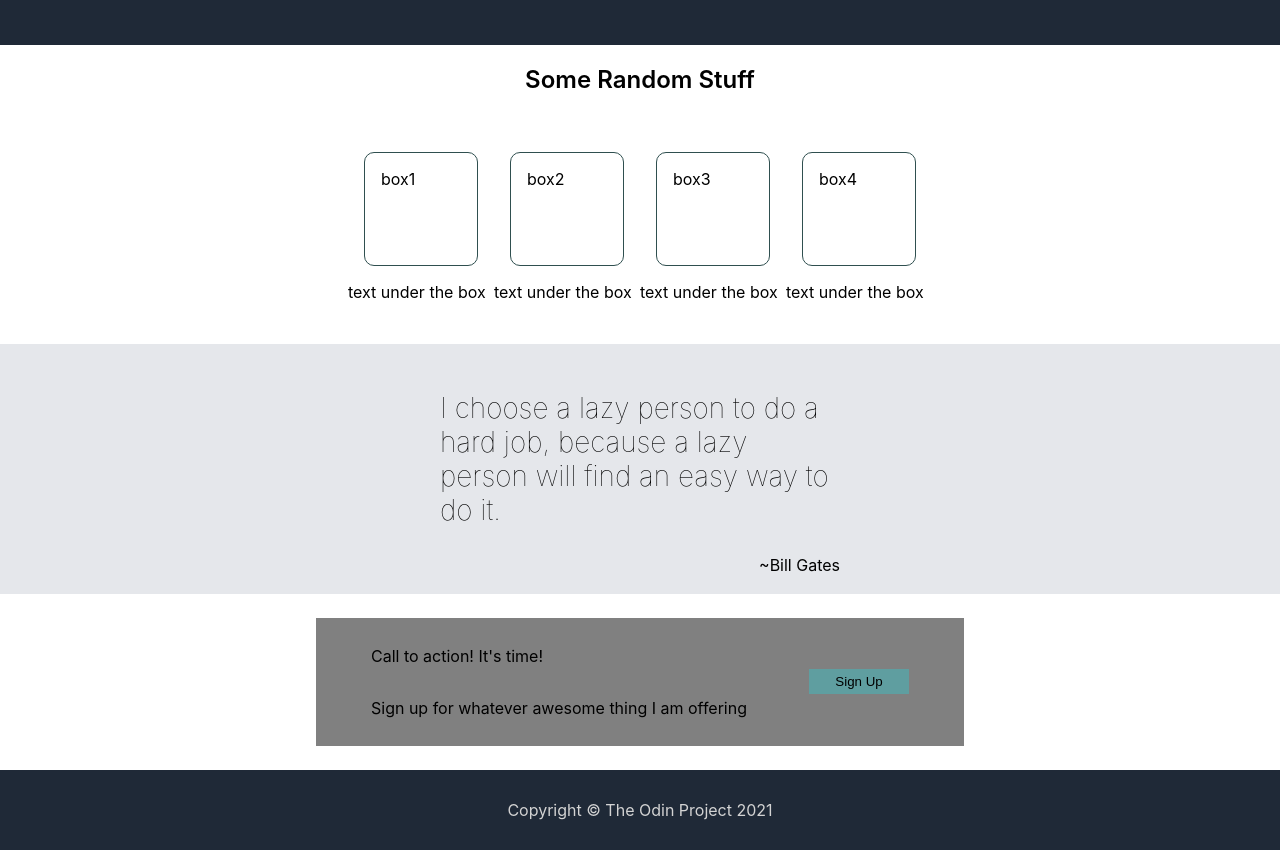
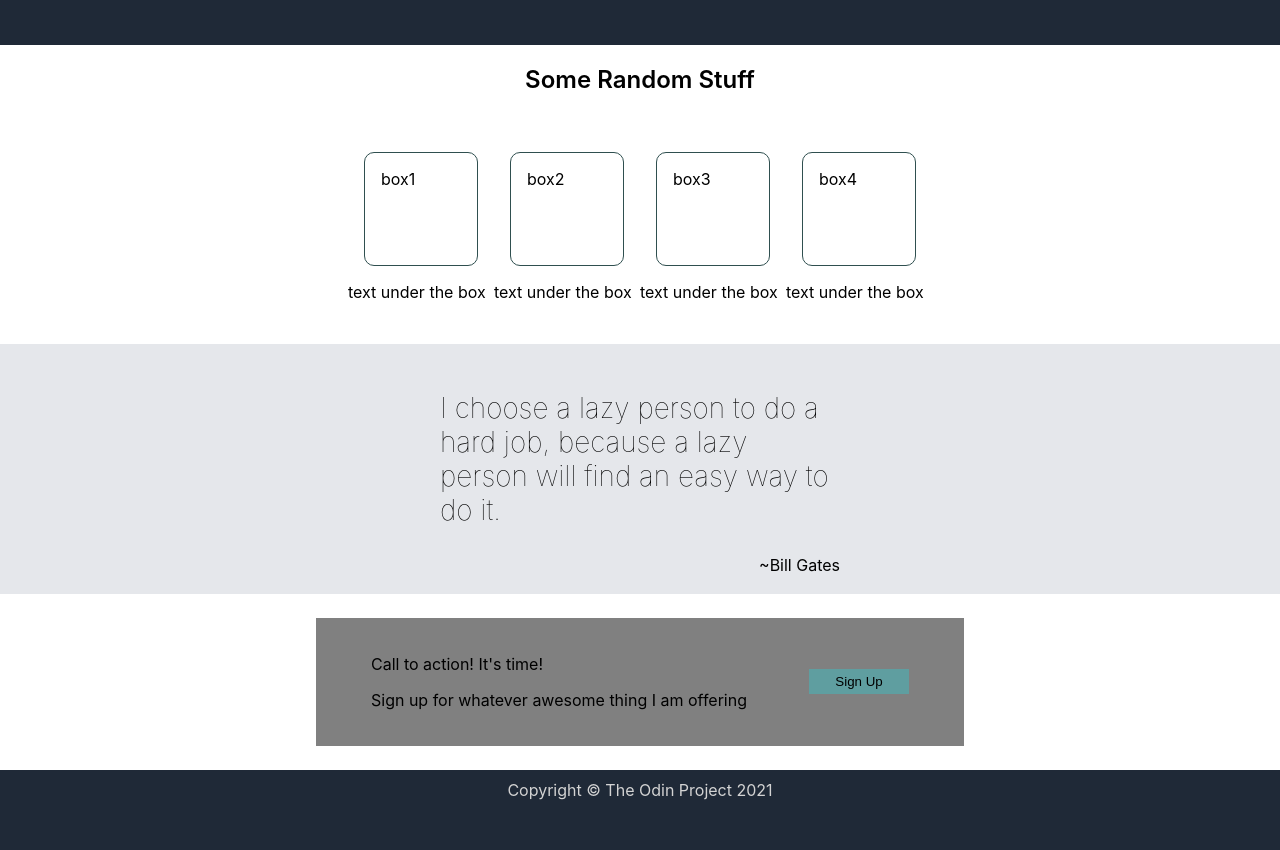
Before and after one commit to rosie94/landing-page, a plain HTML site: page index.html in a window 1280 px wide. Shown: the part 229-1079 px from the top of the page. After the commit the page ends 1039 px from the top, so only its background shows below. Drawn offline with Linux system fonts and the light colour scheme.

Commit message:
add style.css layout and formatting changes

```diff
--- a/style.css
+++ b/style.css
@@ -333,60 +333,33 @@ body {
   .bottom-container {
 
     display: flex;
-
     justify-content: space-around;
-
     align-items: center;
-
     background-color:gray;
-
     height: 80px;
-
     width: 600px;
-
     padding: 24px;
 
   }
 
   .left-p1 {
-
     text-align: left;
-
-  }
-
-  .left-box {
-
     display: flex;
-    flex-direction: column;
-    justify-content: left;
     flex-wrap: wrap;
-
   }
 
 
-
   .right-box button.sign-up {
-
     display: flex;
-
     justify-content: center;
-
     align-items: center;
-
   }
 
   .footer {
-
-    height: 80px;
-
+    height: 40px;
     background: #1f2937;
-
     color: lightgray;
-
     display: flex;
-
     justify-content: center;
-
     align-items: center;
-
   }
```
